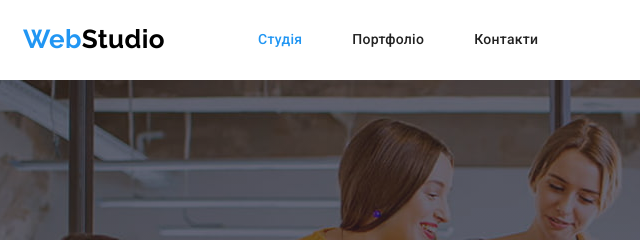
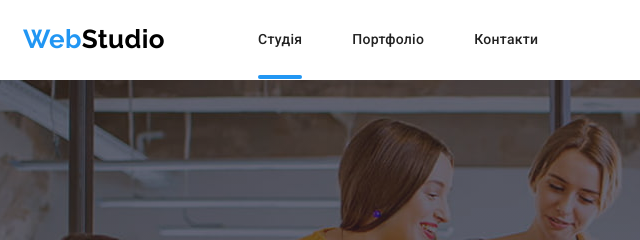
Before and after one commit to MaksGrisak/goit-markup-hw-05, a plain HTML site: page index.html in a window 1280 px wide. Shown: the top 240 px of the page, 57-697 px from the left. Drawn offline with nearby package versions, Linux system fonts and the light colour scheme.

Commit message:
Завершення роботи

```diff
--- a/css/styles.css
+++ b/css/styles.css
@@ -100,6 +100,7 @@ h1, h2, h3, h4, h5, h6, p, ul {
     text-decoration: none;
 }
 .link-list-item{
+    position: relative;
     transition-property: color;
     transition-duration: 250ms;
     transition-timing-function: cubic-bezier(0.4, 0, 0.2, 1);
@@ -111,6 +112,21 @@ h1, h2, h3, h4, h5, h6, p, ul {
     text-decoration: none;
 
 }
+
+.item-border:after{
+    content: "";
+    position: absolute;
+    display: block;
+    left: 0;
+    bottom: -200%;
+    width: 100%;
+    height: 4px;
+    background-color: #2196F3;
+    border-radius: 2px;
+
+}
+
+
 .link-list-borow .item + .item{
     margin-left: 50px;
 }
@@ -695,7 +711,7 @@ color: var(--main-link-cl);
     position: absolute;
     top: 0;
     left: 0;
-    background-color: var(--main-link-cl);
+    background-color: rgba(33, 150, 243, 0.9);
     display: flex;
     align-items: center;
     justify-content: center;
@@ -704,7 +720,7 @@ color: var(--main-link-cl);
     height: 100%;
     padding: 20px;
     backdrop-filter: blur(4px);
-    transition: 250ms cubic-bezier(0.4, 0, 0.2, 1);;
+    transition: 250ms cubic-bezier(0.4, 0, 0.2, 1);
     box-shadow: 0px 4px 4px rgb(0 0 0 / 25%);
 }
 .overlay-desc{
--- a/index.html
+++ b/index.html
@@ -24,9 +24,9 @@
             <nav class="navigation">
                 <a class="logo" href=""><span class="web-color">Web</span><span class="studio-color">Studio</span></a>
                 <ul class="link-list-borow">
-                    <li class="item"><a class="link-list-item active" href="">Студія</a></li>
-                    <li class="item"><a class="link-list-item" href="portfolio.html">Портфоліо</a></li>
-                    <li class="item"><a class="link-list-item" href="">Контакти</a></li>
+                    <li class="item"><a class="link-list-item .border-link active item-border" href="index.html">Студія </a></li>
+                    <li class="item"><a class="link-list-item .border-item-portfolio " href="portfolio.html">Портфоліо</a></li>
+                    <li class="item"><a class="link-list-item .  " href="">Контакти</a></li>
                 </ul>
             </nav>
             <ul class="contact-list">
```
Also changed, not shown: portfolio.html (+1 -1 lines).
